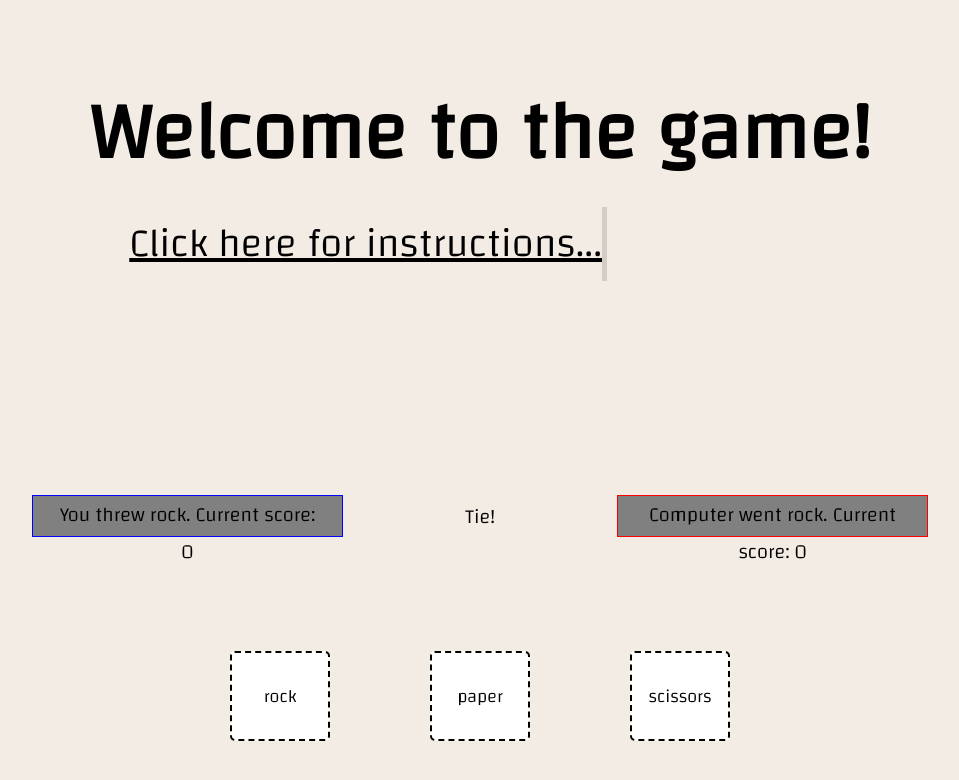
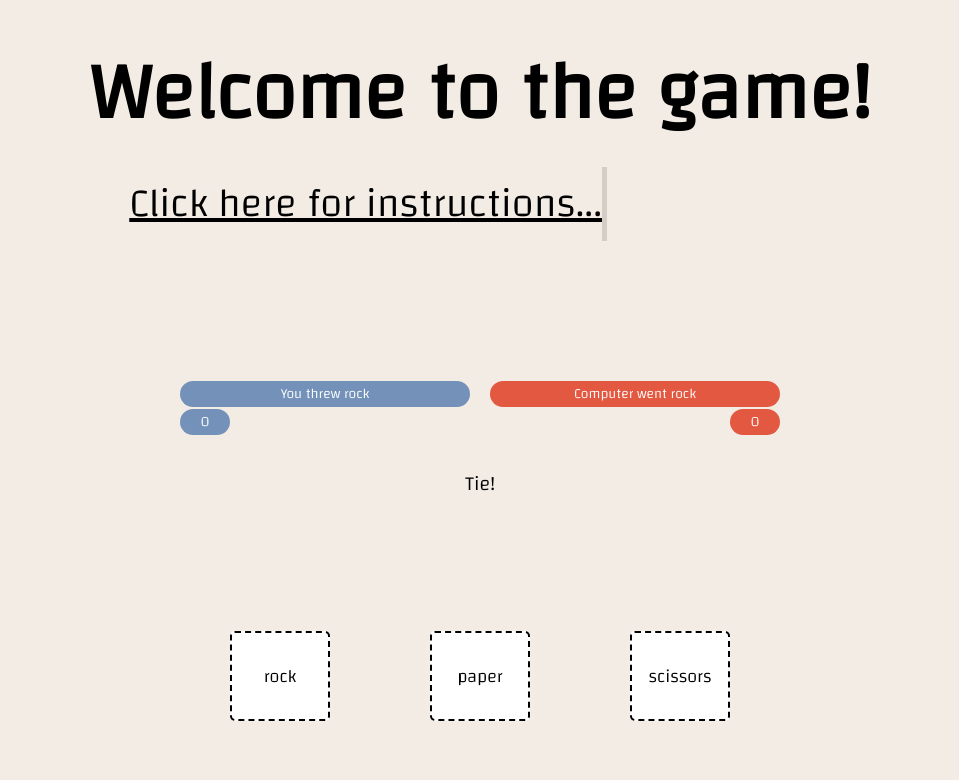
Before and after one commit to githubyasser01/rock-paper-scissors, a website: page rps.html in a window 1280 px wide. Both pictures are taken after a click on the element "rock". Shown: the whole page, without its empty margins (160-1119 px from the left). Drawn offline with Linux system fonts and the light colour scheme.

Commit message:
Rework UI.

```diff
--- /dev/null
+++ b/game.css
@@ -0,0 +1,61 @@
+@import url('https://fonts.googleapis.com/css2?family=Changa:wght@300&display=swap');
+
+*{
+    font-family:'Changa';
+    margin: 0px;
+    align-self: center;
+}
+
+.scoreKeep{
+    display: grid;
+    column-gap: 20px;
+    grid-template-columns: 1fr 1fr;
+    grid-template-rows: 1fr 1fr 1fr;
+    width: 600px;
+    height: 50px;
+    font-size: 20px;
+    text-align: center;
+    margin-top: 20px;
+}
+.status{
+    padding: 10px 0;
+    margin-top: 20px;
+    grid-column: span 2;
+
+}
+.btns{
+    margin-top: 80px;
+}
+
+
+.badge{
+    border-width: thin;
+    background-color: #E25840;
+    color: white;
+    font-size: 14px;
+}
+
+#p_badge,
+#p_score{
+    background-color: #7492B9;
+    border-radius: 40px;
+}
+#c_badge,
+#c_score{
+    background-color: ##A80B44;
+    border-radius: 40px;
+}
+#p_score
+{
+    grid-column:1 / 2;
+    margin-right:auto;
+    margin-top:2px;
+    width: 50px;
+}
+
+#c_score{
+    width: 50px;
+    grid-column: 2 / 3;
+    margin-top:2px;
+    margin-left: auto;
+}
--- /dev/null
+++ b/intro.css
@@ -0,0 +1,74 @@
+body{
+    background-color: rgb(243, 236, 228);
+    margin-top: 0px;
+    display: flex;
+    flex-wrap: wrap;
+    flex-direction: column;
+    align-content: center;
+    gap: 120px;
+}
+
+.intro{
+    margin-top: 20px;
+    font-family:'Changa';
+    font-size: 40px;
+}
+
+.intro h1{
+    opacity: 50;
+    transform: translateY(-10rem);
+    animation: fadeInUp 2s ease forwards;
+}
+
+.intro a::before,
+.intro a::after{
+    content:"";
+    position: absolute;
+    top: 0;
+    right: 0;
+    left: 0;
+    bottom: 0;
+}
+
+.intro a::before{
+    background-color: rgb(243, 236, 228);
+    animation: typewriter 3s steps(31) 2.5s forwards;
+}
+
+.intro a::after{
+    width: 0.125em;
+    background-color: black;
+    animation:
+    typewriter 3s steps(31) 2.5s forwards,
+    blink 750ms steps(31) 2s infinite;
+}
+.intro a{
+    margin-left: 1em;
+    text-decoration: underline;
+    position: relative;
+}
+
+
+@keyframes typewriter{
+    to {
+        left: 100%;
+    }
+}
+
+@keyframes blink{
+    to{
+        background-color: transparent;
+    }
+}
+
+@keyframes fadeInUp{
+    to{
+        opacity: 1;
+        transform: translateY(0);
+    }
+}
+@keyframes fadein{
+    to{
+        opacity: 1;
+    }
+}
--- /dev/null
+++ b/package.json
@@ -0,0 +1,5 @@
+{
+  "dependencies": {
+    "live-server": "^1.2.2"
+  }
+}
--- a/rps.html
+++ b/rps.html
@@ -8,7 +8,8 @@
     <script src="./rps.js" defer> </script>
     <script src="./rps.js" defer> </script>
     <link rel="stylesheet" href="btns.css">
-    <link rel="stylesheet" href="style.css">
+    <link rel="stylesheet" href="intro.css">
+    <link rel="stylesheet" href="game.css">
 </head>
 
 <body>
@@ -17,16 +18,17 @@
         <a>Click here for instructions...</a>
     </div>
     <div class="scoreKeep">
-        <div class="playerSelection">Player threw</div>
-        <div class="status">
-        </div>
-        <div class="computerSelection">Computer went</div>
+        <div class="badge" id="p_badge">Player threw</div>
+        <div class="badge" id="c_badge">Computer went</div>
+        <div class="badge" id="p_score"> 0 </div>
+        <div class="badge" id="c_score"> 0 </div>
+        <div class="status"> Make a move. </div>
     </div>
     <div class="btns">
     <div class="btn">
             <button>rock</button>
             <audio id="rock-sound" src="audio/rock.ogg"></audio>
-        </div>
+    </div>
         <div class="btn">
             <button>paper</button>
             <audio preload="auto" id="paper-sound" src="audio/paper.ogg"></audio>
--- a/rps.js
+++ b/rps.js
@@ -2,10 +2,11 @@ var getComputerChoice = arr => {
     return arr[Math.floor(Math.random() * arr.length)]
 }
 
-var statusBar = document.querySelector(".status")
-var cDisplay = document.querySelector(".computerSelection")
-var pDisplay = document.querySelector(".playerSelection")
-
+var statusBar = document.querySelector(".status");
+var cDisplay = document.querySelector("#c_badge");
+var pDisplay = document.querySelector("#p_badge");
+var pDisplay_score = document.getElementById("p_score");
+var cDisplay_score = document.getElementById("c_score");
 var pscore = 0, cscore = 0, t = 0;
 //put the selection buttons into a node-list called 'buttons'.
  let buttons = document.querySelectorAll('.btn');
@@ -59,8 +60,10 @@ function playRound(playerSelection)
 				break;
             }
         }
-    pDisplay.innerText = "You threw" + " " + playerSelection + ". Current score: " + pscore
-    cDisplay.innerText = "Computer went" + " " + computerSelection + ". Current score: " + cscore
+    pDisplay.innerText = "You threw" + " " + playerSelection;
+    pDisplay_score.innerText = pscore;
+    cDisplay.innerText = "Computer went" + " " + computerSelection;
+    cDisplay_score.innerText = cscore;
 
 	var max = Math.max(pscore, cscore, 5);
 	if (max == pscore) statusBar.innerText = String("You are the ultimate winner.");
```
Also changed, not shown: 1 other file.
